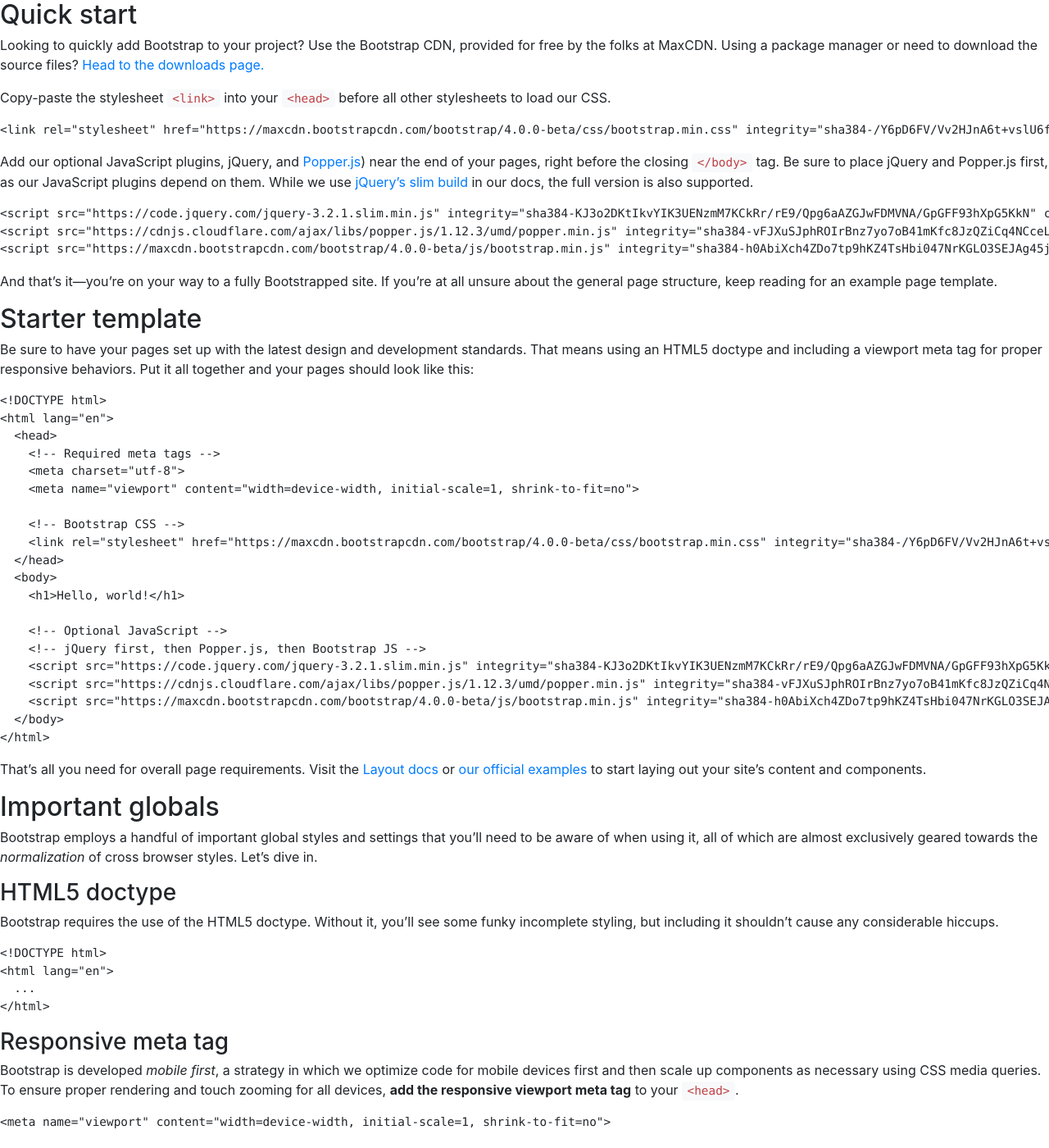
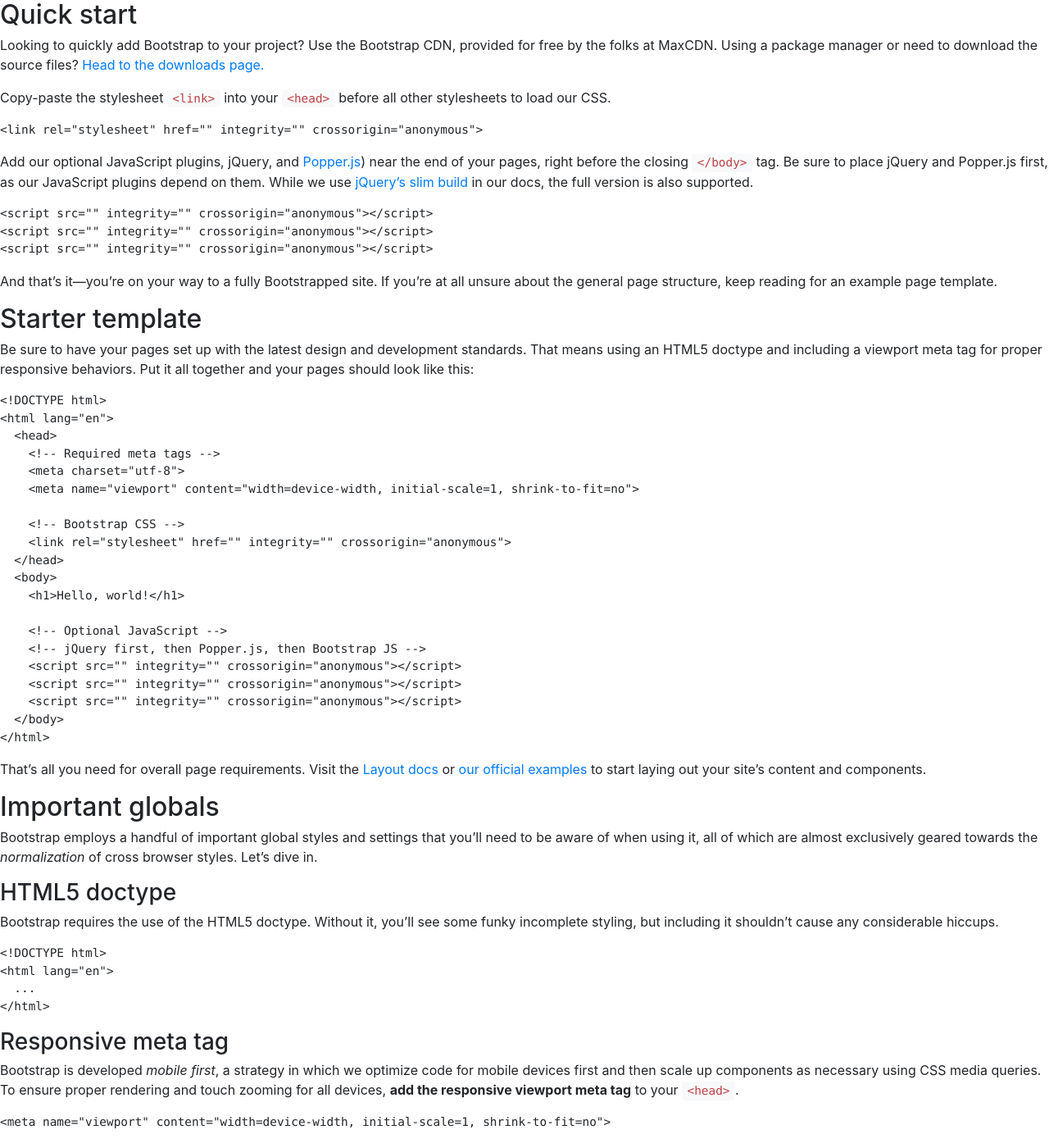
Before and after one commit to bcgov/bootstrap-theme, a Jekyll site: the page built from docs/getting-started/introduction.md, in a window 1280 px wide and 1400 px high. Shown: the whole window at 82% size. Built offline with Jekyll 4.4.1, drawn with Linux system fonts in a browser that asks for light colours.

Commit message:
made some global config changes

```diff
--- a/_config.yml
+++ b/_config.yml
@@ -13,7 +13,7 @@ source:         "."
 destination:    ./_gh_pages
 port:           9001
 baseurl:        ""
-url:            "https://localhost:9001"
+url:            "https://github.com/bcgov/bootstrap-theme"
 encoding:       UTF-8
 exclude:
   - .git
@@ -41,34 +41,9 @@ plugins:
   - jekyll-toc
 
 # Social
-title:              Bootstrap
-description:        "The most popular HTML, CSS, and JS library in the world."
-twitter:            getbootstrap
-authors:            "Mark Otto, Jacob Thornton, and Bootstrap contributors"
-social_image_path:  /assets/brand/bootstrap-social.png
-social_logo_path:   /assets/brand/bootstrap-social-logo.png
+title:              B.C. Government Bootstrap Theme
+description:        "The most popular HTML, CSS, and JS library in the world themed with B.C. Government look-and-feel"
+authors:            "Greg Turner"
 
 # Custom variables
-current_version:    4.0.0-beta
-docs_version:       4.0
-repo:               "https://github.com/twbs/bootstrap"
-slack:              "https://bootstrap-slack.herokuapp.com"
-download:
-  source:           "https://github.com/twbs/bootstrap/archive/v4.0.0-beta.zip"
-  dist:             "https://github.com/twbs/bootstrap/releases/download/v4.0.0-beta/bootstrap-4.0.0-beta-dist.zip"
-
-blog:               "https://blog.getbootstrap.com"
-expo:               "https://expo.getbootstrap.com"
-jobs:               "https://jobs.getbootstrap.com"
-themes:             "https://themes.getbootstrap.com"
-
-cdn:
-  # See https://www.srihash.org for info on how to generate the hashes
-  css:              "https://maxcdn.bootstrapcdn.com/bootstrap/4.0.0-beta/css/bootstrap.min.css"
-  css_hash:         "sha384-/Y6pD6FV/Vv2HJnA6t+vslU6fwYXjCFtcEpHbNJ0lyAFsXTsjBbfaDjzALeQsN6M"
-  js:               "https://maxcdn.bootstrapcdn.com/bootstrap/4.0.0-beta/js/bootstrap.min.js"
-  js_hash:          "sha384-h0AbiXch4ZDo7tp9hKZ4TsHbi047NrKGLO3SEJAg45jXxnGIfYzk4Si90RDIqNm1"
-  jquery:           "https://code.jquery.com/jquery-3.2.1.slim.min.js"
-  jquery_hash:      "sha384-KJ3o2DKtIkvYIK3UENzmM7KCkRr/rE9/Qpg6aAZGJwFDMVNA/GpGFF93hXpG5KkN"
-  popper:           "https://cdnjs.cloudflare.com/ajax/libs/popper.js/1.12.3/umd/popper.min.js"
-  popper_hash:      "sha384-vFJXuSJphROIrBnz7yo7oB41mKfc8JzQZiCq4NCceLEaO4IHwicKwpJf9c9IpFgh"
+repo:               "https://github.com/bcgov/bootstrap-theme"
```
Also changed, not shown: _gh_pages/docs/examples/index.html (+48 -48 lines), _gh_pages/docs/getting-started/introduction/index.html (+14 -14 lines), _gh_pages/docs/reference/kitchensink/index.html (+13 -13 lines), _gh_pages/docs/reference/simple/index.html (+13 -13 lines), _gh_pages/index.html (+24 -24 lines), 1 other file.
